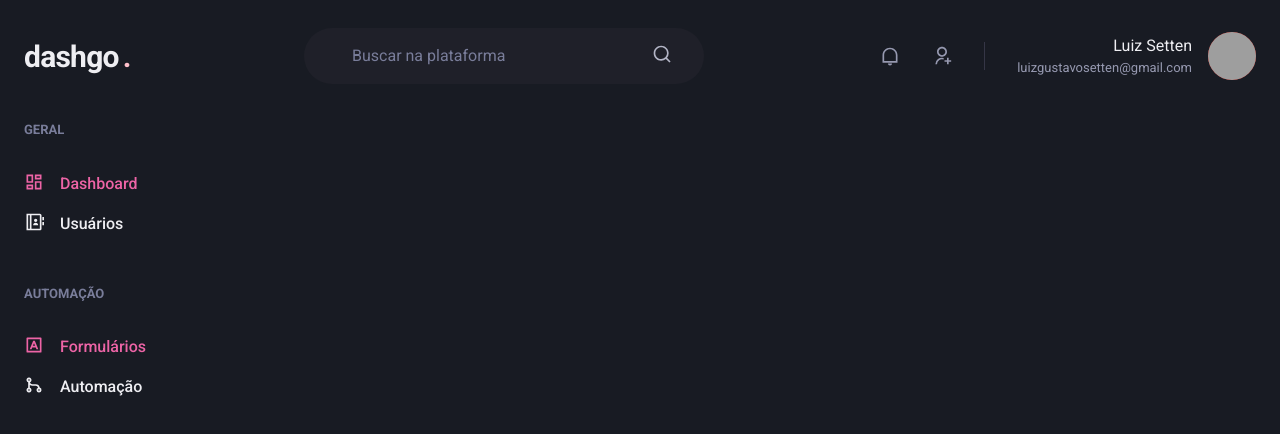
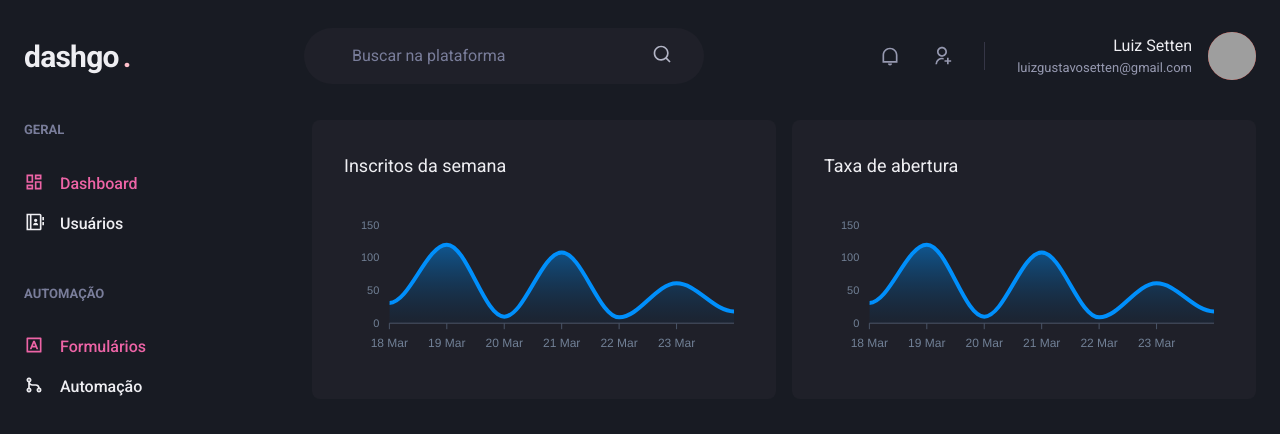
Before and after one commit to luizsetten/dashgo, a Next.js app: page /dashboard in a window 1280 px wide. Shown: the top 434 px of the page. Built offline with nearby package versions, Linux system fonts and the light colour scheme; grey boxes are pictures that could not be loaded.

Commit message:
feat: insert charts

```diff
--- a/package.json
+++ b/package.json
@@ -13,9 +13,11 @@
     "@chakra-ui/react": "^1.6.7",
     "@emotion/react": "^11.4.1",
     "@emotion/styled": "^11.3.0",
+    "apexcharts": "^3.28.1",
     "framer-motion": "^4.1.17",
     "next": "11.1.2",
     "react": "17.0.2",
+    "react-apexcharts": "^1.3.9",
     "react-dom": "17.0.2",
     "react-icons": "^4.2.0"
   },
--- a/src/pages/dashboard.tsx
+++ b/src/pages/dashboard.tsx
@@ -1,14 +1,97 @@
-import { Flex } from "@chakra-ui/react";
+import { Flex, SimpleGrid, Box, Text, theme } from "@chakra-ui/react";
+import { ApexOptions } from "apexcharts";
+import dynamic from 'next/dynamic';
 import { Header } from "../components/Header";
 import { Sidebar } from "../components/Sidebar";
 
+const Chart = dynamic(() => import('react-apexcharts'), {
+  ssr: false
+});
+
+const options: ApexOptions = {
+
+  chart: {
+    toolbar: {
+      show: false,
+    },
+    zoom: {
+      enabled: false,
+    },
+    foreColor: theme.colors.gray[500],
+  },
+  grid: {
+    show: false,
+  },
+  dataLabels: {
+    enabled: false
+  },
+  tooltip: {
+    enabled: false
+  },
+  xaxis: {
+    type: 'datetime',
+    axisBorder: {
+      color: theme.colors.gray[600]
+    },
+    axisTicks: {
+      color: theme.colors.gray[600]
+    },
+    categories: [
+      '2021-03-18T00:00:00.000Z',
+      '2021-03-19T00:00:00.000Z',
+      '2021-03-20T00:00:00.000Z',
+      '2021-03-21T00:00:00.000Z',
+      '2021-03-22T00:00:00.000Z',
+      '2021-03-23T00:00:00.000Z',
+      '2021-03-24T00:00:00.000Z',
+    ]
+  },
+  fill: {
+    opacity: 0.3,
+    type: 'gradient',
+    gradient: {
+      shade: 'dark',
+      opacityFrom: 0.7,
+      opacityTo: 0.3
+    }
+  }
+};
+
+const series = [
+  { name: 'Series1', data: [31, 120 , 10, 108, 9, 61, 18] }
+];
+
 export default function Dashboard() {
+
   return (
     <Flex direction="column" h="100vh">
       <Header />
 
       <Flex w="100%" my="6" maxWidth={1480} mx="auto" px="6">
         <Sidebar />
+
+        <SimpleGrid flex="1" gap="4" minChildWidth="320px" align="flex-start">
+          <Box
+            p="8"
+            bg="gray.800"
+            borderRadius={8}
+            pb="4"
+          >
+            <Text fontSize="lg" mb="4">Inscritos da semana</Text>
+            <Chart options={options} series={series} type="area" height={160}/>
+          </Box>
+
+          <Box
+            p="8"
+            bg="gray.800"
+            borderRadius={8}
+            pb="4"
+          >
+            <Text fontSize="lg" mb="4">Taxa de abertura</Text>
+            <Chart options={options} series={series} type="area" height={160}/>
+          </Box>
+
+        </SimpleGrid>
       </Flex>
     </Flex>
   )
```
Also changed, not shown: 1 other file (tests, documents, lock files or other folders).
